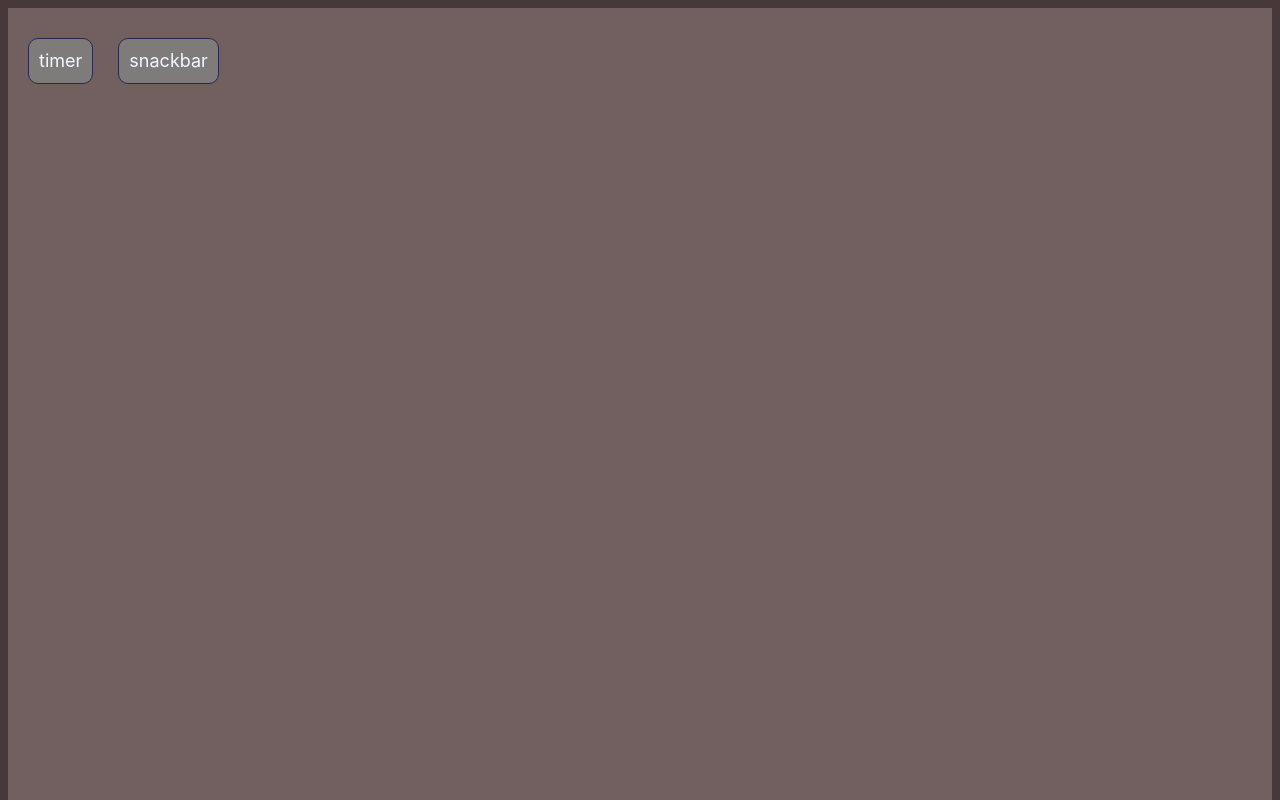
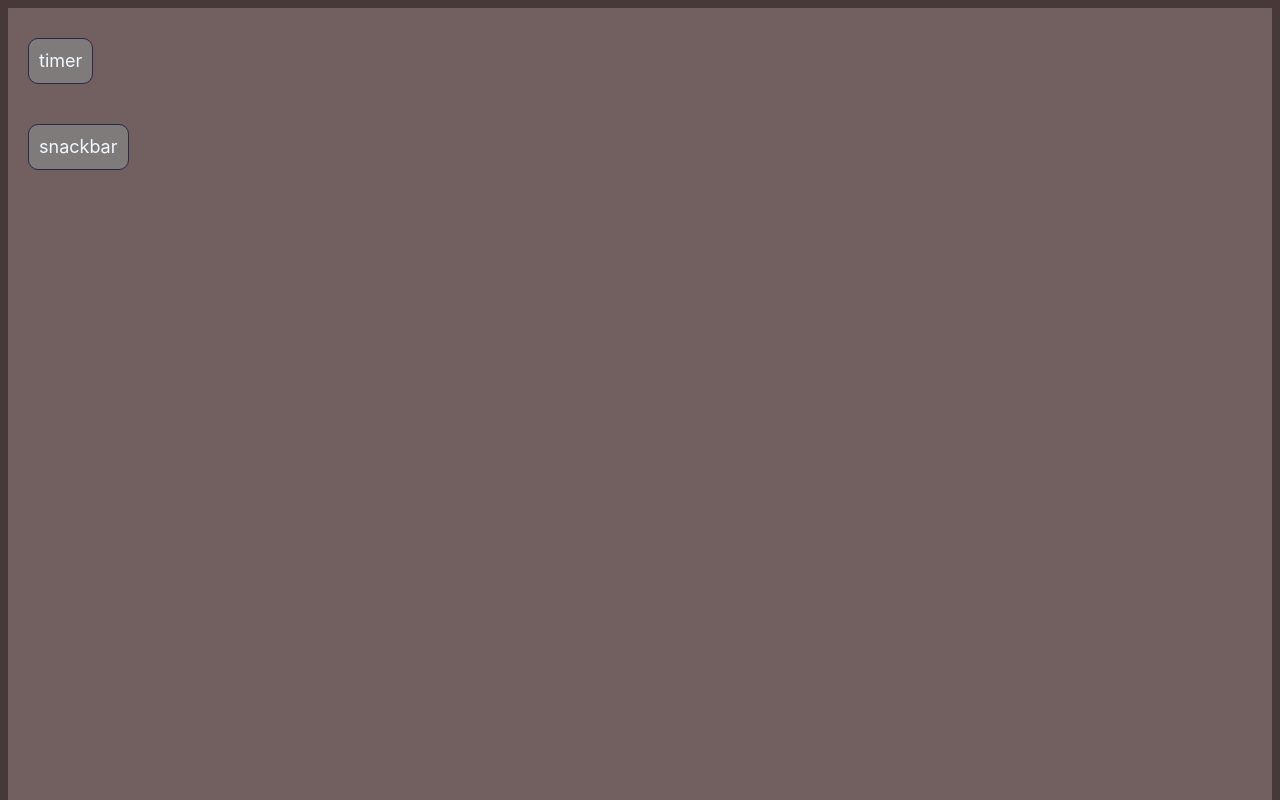
Before and after one commit to Maks12-droid/goit-js-hw-10, a website built with Vite: page src/index.html in a window 1280 px wide. Shown: the top 800 px of the page. Built offline with nearby package versions, Linux system fonts and the light colour scheme.

Commit message:
Update index.html

```diff
--- a/src/index.html
+++ b/src/index.html
@@ -11,7 +11,7 @@
 
 <body>
 
-  <a href="./1-timer.html" class="pagelink">timer</a>
+  <a href="./1-timer.html" class="pagelink">timer</a><br>
   <a href="./2-snackbar.html" class="pagelink">snackbar</a>
 
   <script type="module" src="./main.js"></script>
```
